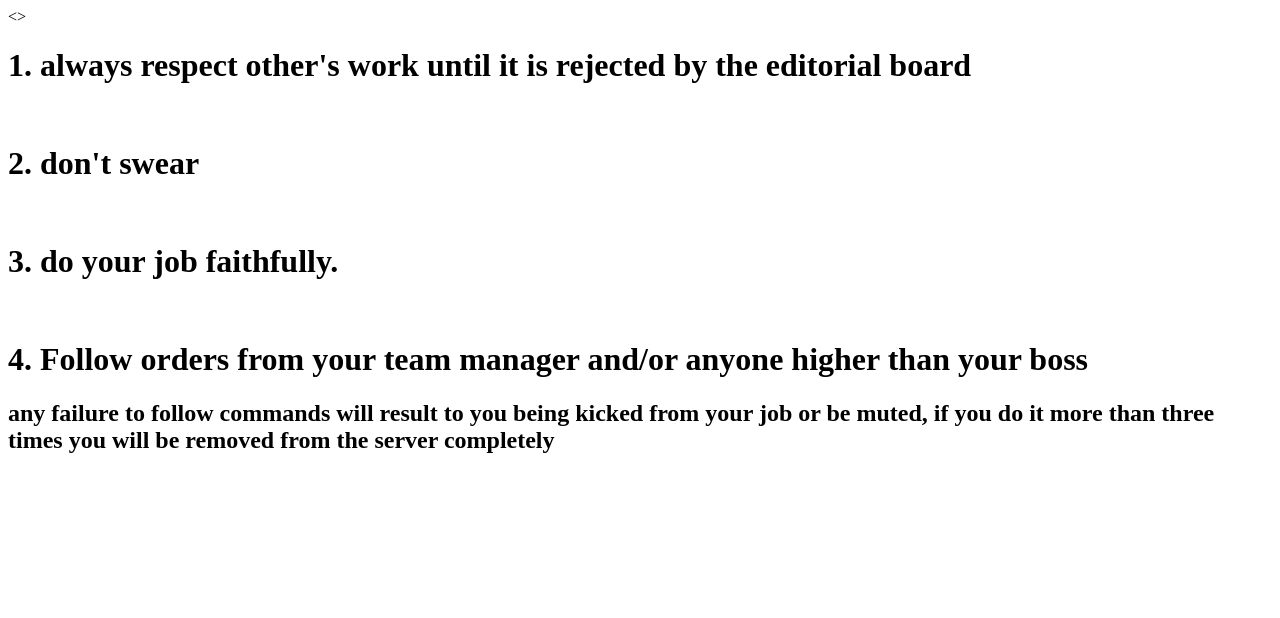
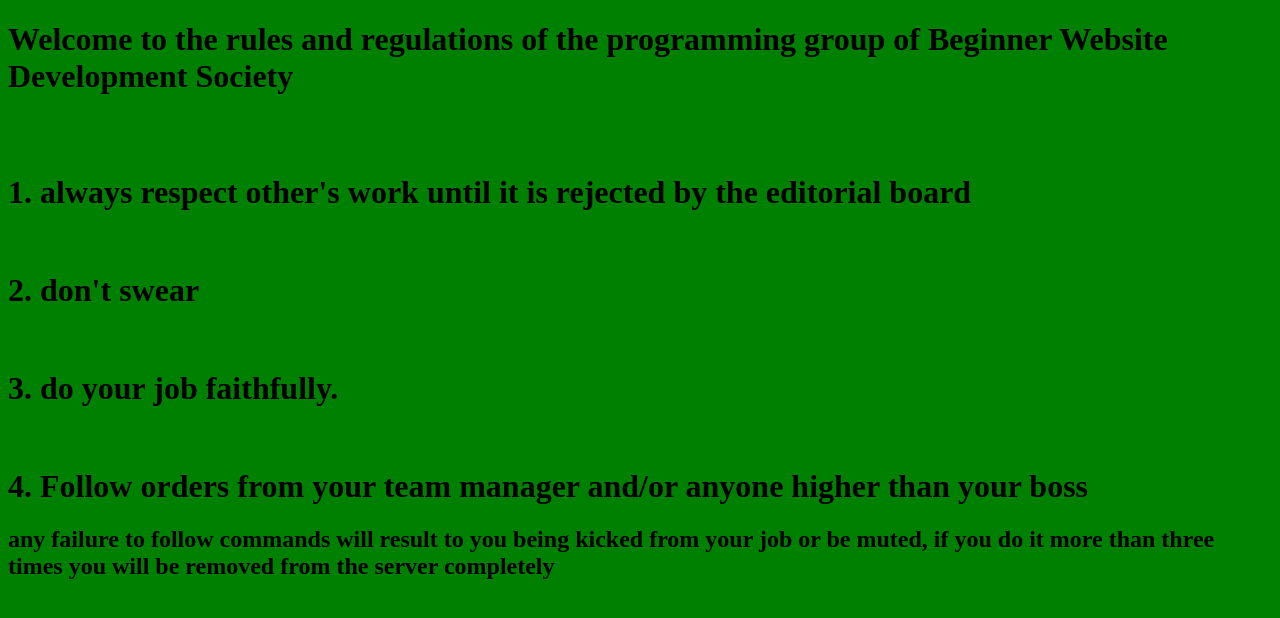
Before and after one commit to jt24691/BWDS-rules, a plain HTML site: page index.html in a window 1280 px wide. Drawn offline with Linux system fonts and the light colour scheme.

Commit message:
Update index.html

```diff
--- a/index.html
+++ b/index.html
@@ -3,13 +3,25 @@
   <head>
     <meta charset="utf-8">
     <title>Discord group BWDS rules</title>
-    <></style>
+    <style>
+    body {
+      background-color:green;
+      }
+      .text {
+      bakground-color:tan;
+      }
+    </style>
   </head>
   <body>
+
+
+    <div class="text">
+    <h1>Welcome to the rules and regulations of the programming group of Beginner Website Development Society</h1><br><br>
     <h1>1. always respect other's work until it is rejected by the editorial board</h1><br>
     <h1>2. don't swear</h1><br>
     <h1>3. do your job faithfully.</h1><br>
     <h1>4. Follow orders from your team manager and/or anyone higher than your boss</h1>
     <h2>any failure to follow commands will result to you being kicked from your job or be muted, if you do it more than three times you will be removed from the server completely</h2>
-  </body>
+    </div>
+      </body>
 </html>
```
